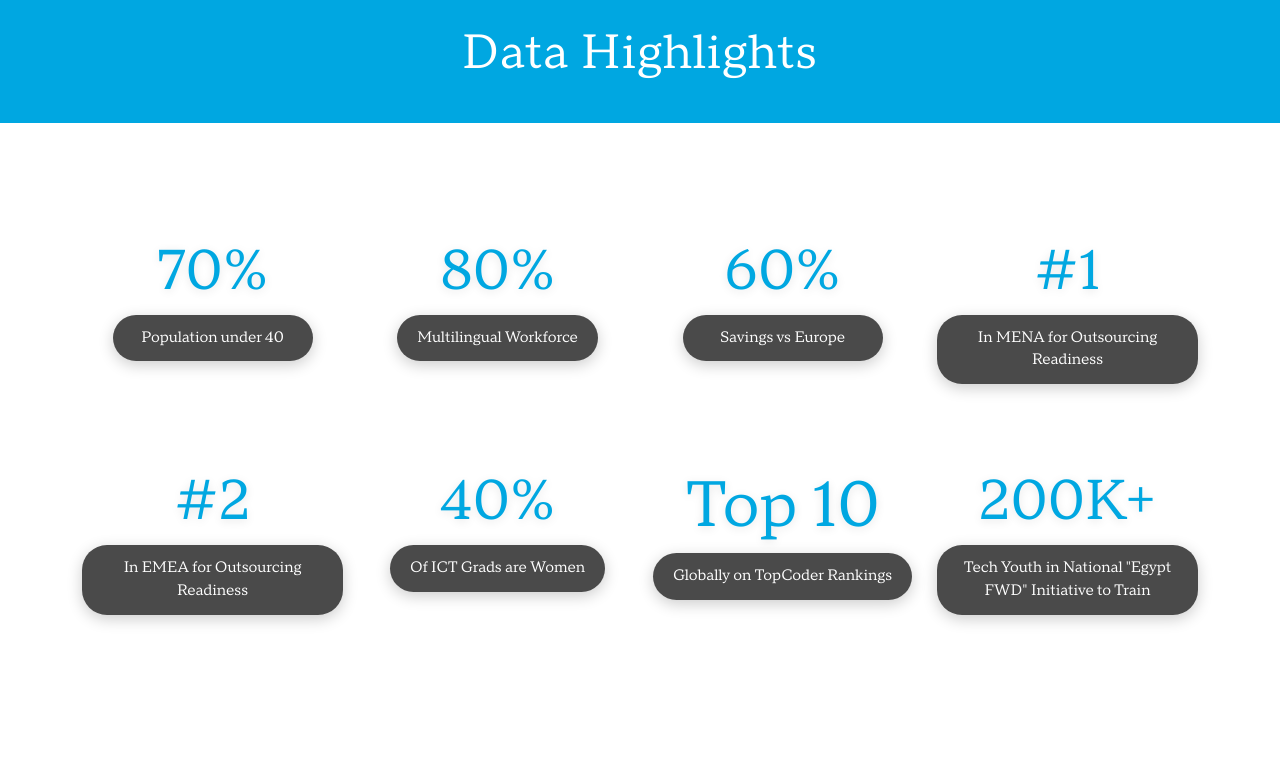
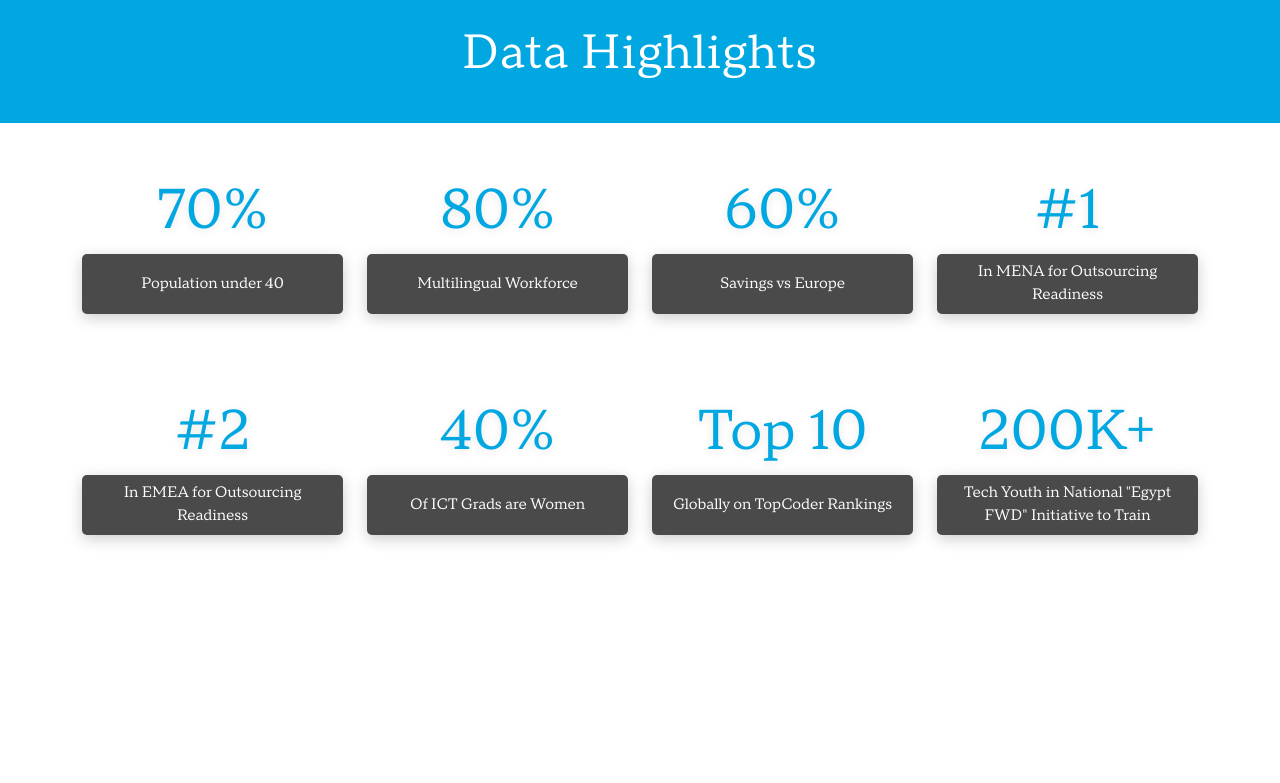
Before and after one commit to TRamadan/GizaSystemsApp, an Angular app: page / in a window 1280 px wide. Shown: the part 2340-3123 px from the top of the page. Built offline with nearby package versions, Linux system fonts and the light colour scheme; a web font is replaced by a local one.

Commit message:
fix: Data higilte

```diff
--- a/src/app/components/home/data-highlights/data-highlights.component.css
+++ b/src/app/components/home/data-highlights/data-highlights.component.css
@@ -22,7 +22,7 @@
   .stats-container {
       flex: 1;
       display: flex;
-      align-items: center;
+      align-items: flex-start;
       padding: 60px 0;
   }
 
@@ -37,7 +37,7 @@
   }
 
   .stat-number {
-      font-size: 4rem;
+      font-size: 3rem;
       font-weight: 300;
       color: #00a7e1;
       line-height: 1;
@@ -48,12 +48,15 @@
   .stat-label {
       background-color: #4a4a4a;
       color: white;
-      padding: 12px 20px;
-      border-radius: 25px;
+      padding: 12px ;
+      border-radius: 5px;
       font-size: 0.95rem;
       font-weight: 500;
-      display: inline-block;
+      display: flex;
+      align-items: center;
+      justify-content: center;
       min-width: 200px;
+      height: 60px;
       box-shadow: 0 4px 15px rgba(0, 0, 0, 0.2);
       transition: all 0.3s ease;
   }
--- a/src/app/components/home/data-highlights/data-highlights.component.html
+++ b/src/app/components/home/data-highlights/data-highlights.component.html
@@ -57,7 +57,7 @@
         </div>
 
         <div class="col-lg-3 col-md-6 col-sm-6 col-12">
-          <div class="stat-item">
+          <div class="stat-item stat-percentage">
             <div class="stat-number">Top 10</div>
             <div class="stat-label">Globally on TopCoder Rankings</div>
           </div>
```
